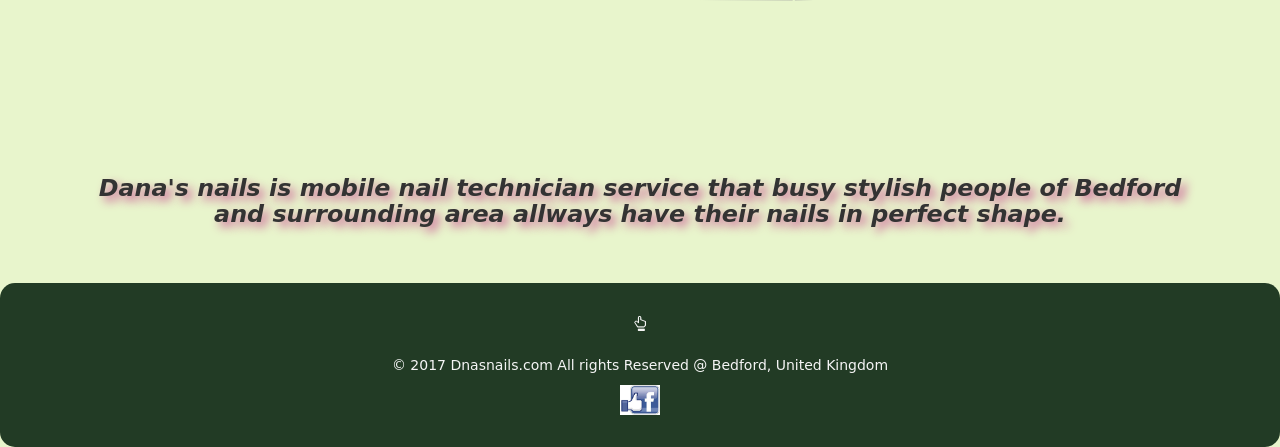
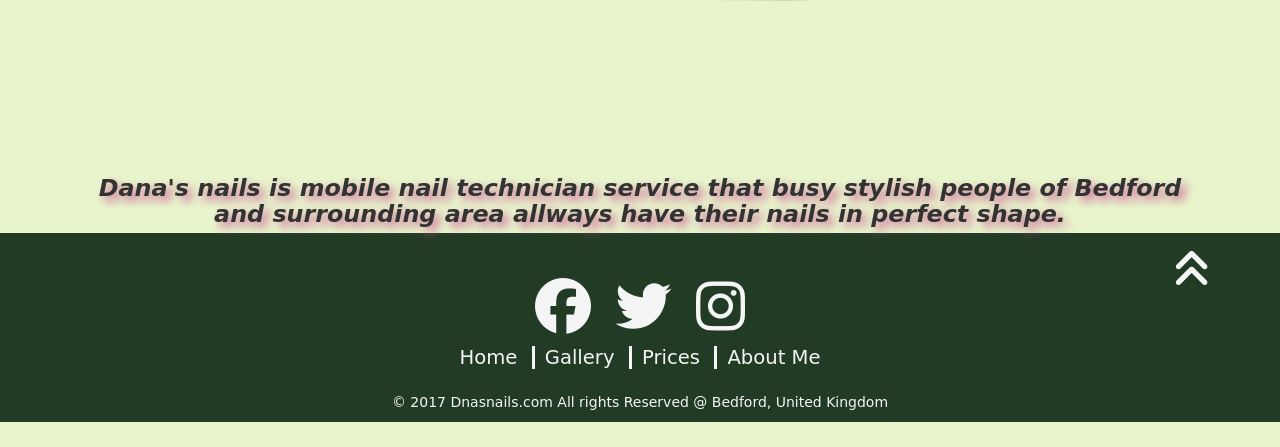
Before and after one commit to IgorsPalcevskis/New-Danas-Project, a PHP site: page / in a window 1280 px wide. Shown: the part 633-1080 px from the top of the page. After the commit the page ends 1055 px from the top, so only its background shows below. Run offline with PHP 8.4, Linux system fonts and the light colour scheme; some libraries are stand-ins or nearby versions; some web fonts are replaced; grey boxes are pictures that could not be loaded.

Commit message:
footer adjustments
added font awsome icons;
In process of edditing footer:
*up button
*social icons
*footer nav bar

```diff
--- a/index.html
+++ b/index.html
@@ -8,6 +8,8 @@
 <!-- Google fonts -->
 	<link href="https://fonts.googleapis.com/css?family=Open+Sans" rel="stylesheet">
   <link href="https://fonts.googleapis.com/css?family=Love+Ya+Like+A+Sister" rel="stylesheet">
+<!-- font awsome -->
+  <link rel="stylesheet" href="path/to/font-awesome/css/font-awesome.min.css">
 <!-- jQuery links -->
 	<link type="text/css" rel="stylesheet" href="jqueryui/jquery-ui.css">
   <link type="text/css" rel="stylesheet" href="jqueryui/jquery-ui.structure.css">
@@ -70,13 +72,26 @@
 
 <!-- Footer -->
 
-<footer class="text-center">
-<div class="container">
-  <a class="up-arrow" href="index.html" data-toggle="tooltip" title="TO TOP">
-    <span class="glyphicon glyphicon-hand-up"></span>
-  </a><br><br>
-   <p>&copy; 2017 Dnasnails.com  All rights Reserved @&nbsp<a href="http://crackyouup.ga/" data-toggle="tooltip" title="Danas Nails">Bedford, United Kingdom</a></p>
-		<div id="icona">   <a href="https://www.facebook.com/danasnailsandwaxing/?fref=ts"><img class="footer_fb_image" src="facebook.png" width="30" height="30"></a>  </div>
+<footer>
+<div class="container footer_container">
+	<div class="text-center link_info_container">
+		<i class="fa fa-angle-double-up fa-3x footer_up_btn" aria-hidden="true"></i>
+	  <i class="fa fa-facebook-official fa-4x footer_soc_icon" aria-hidden="true"></i>
+	  <i class="fa fa-twitter fa-4x footer_soc_icon" aria-hidden="true"></i>
+	  <i class="fa fa-instagram fa-4x footer_soc_icon" aria-hidden="true"></i>
+		<div class="footer_navigation_bar">
+		<ul>
+			<li>Home</li>
+			<li class="horizontal"></li>
+			<li>Gallery</li>
+			<li class="horizontal"></li>
+			<li>Prices</li>
+			<li class="horizontal"></li>
+			<li>About Me</li>
+		</ul>
+		</div>
+    <p>&copy; 2017 Dnasnails.com  All rights Reserved @&nbsp<a href="http://crackyouup.ga/" data-toggle="tooltip" title="Danas Nails">Bedford, United Kingdom</a></p>
+  </div>
  </div>
  </footer>
 
@@ -86,15 +101,14 @@
 <script type="text/javascript" src="jquery-3.2.1.min.js"></script>
 <script src="bootstrap/js/bootstrap.min.js"></script>
 <script src="jqueryui/jquery-ui.js"></script>
+<script src="https://use.fontawesome.com/e04d5c6fd8.js"></script>
 
 <!-- Carousel -->
-<!--
 <script>
 $(document).ready(function(){
     // Initialize Tooltip
     $('[data-toggle="tooltip"]').tooltip();
 });
 </script>
--->
 </body>
 </html>
--- a/style.css
+++ b/style.css
@@ -223,14 +223,10 @@ margin:5px;
   -webkit-transform: rotateY(315deg) translateZ(485px);
 }
 
-img {
+.image>img {
   width:100%;
   position: relative;
   top: -30%;
-}
-
-.footer_fb_image {
-  width: auto;
 }
 
 h4 {
@@ -247,10 +243,7 @@ h4 {
 
 footer {
     background-color: #223B25;
-	border-radius: 15px;
     color: #f5f5f5;
-    padding: 32px;
-	margin-top: 50px;
 }
 
 footer a {
@@ -261,6 +254,35 @@ footer a:hover {
     color: #777;
     text-decoration: none;
 }
+.link_info_container{
+  position: relative;
+  margin-top: 15px;
+}
+.footer_up_btn {
+  position: absolute;
+  right: 0px;
+}
+.footer_soc_icon {
+  margin-top: 30px;
+  margin-left: 10px;
+  margin-right: 10px;
+}
+.footer_navigation_bar{
+  padding: 10px;
+}
+.footer_navigation_bar>ul {
+  margin-left: 0;
+  padding: 0;
+}
+.footer_navigation_bar>ul>li {
+  list-style-type: none;
+  display: inline;
+  font-size: 1.4em;
+  margin: 5px;
+}
+.horizontal {
+  border-left: 3px solid;
+}
 
 
 @media only screen and (max-width: 480px) {
```
